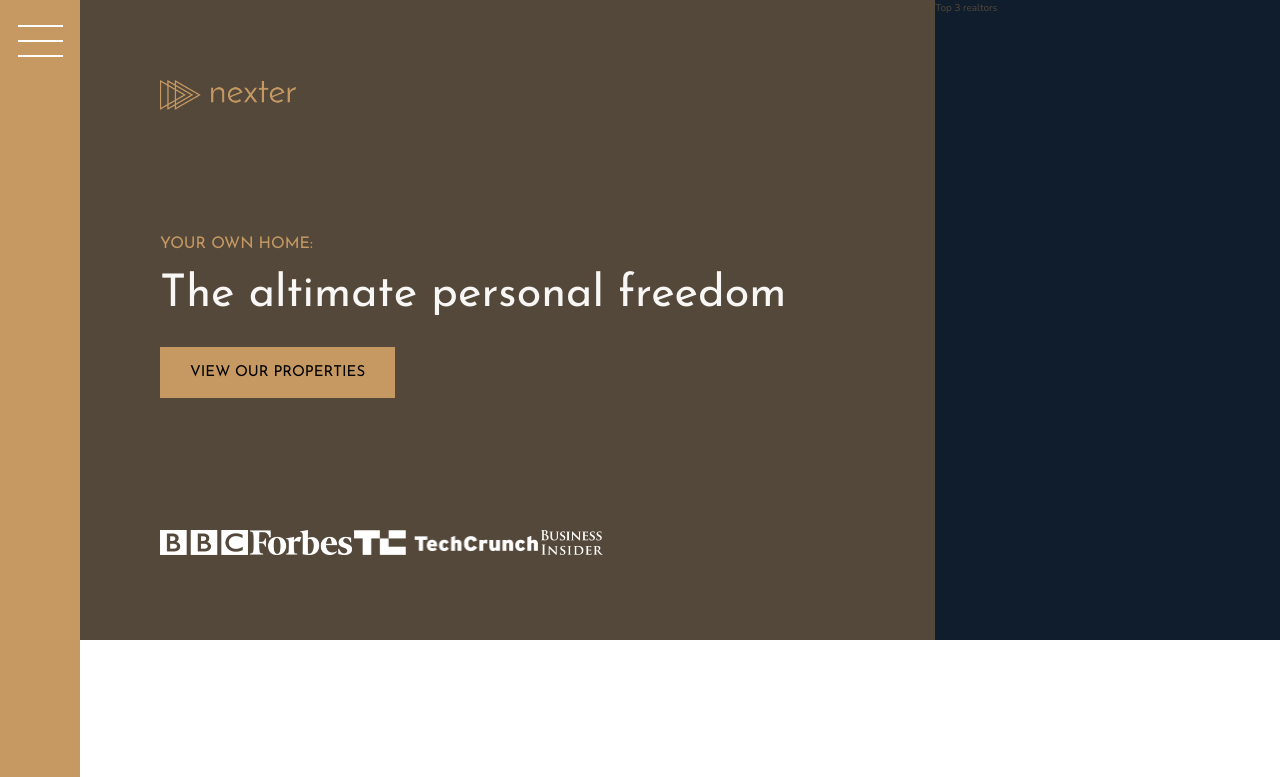
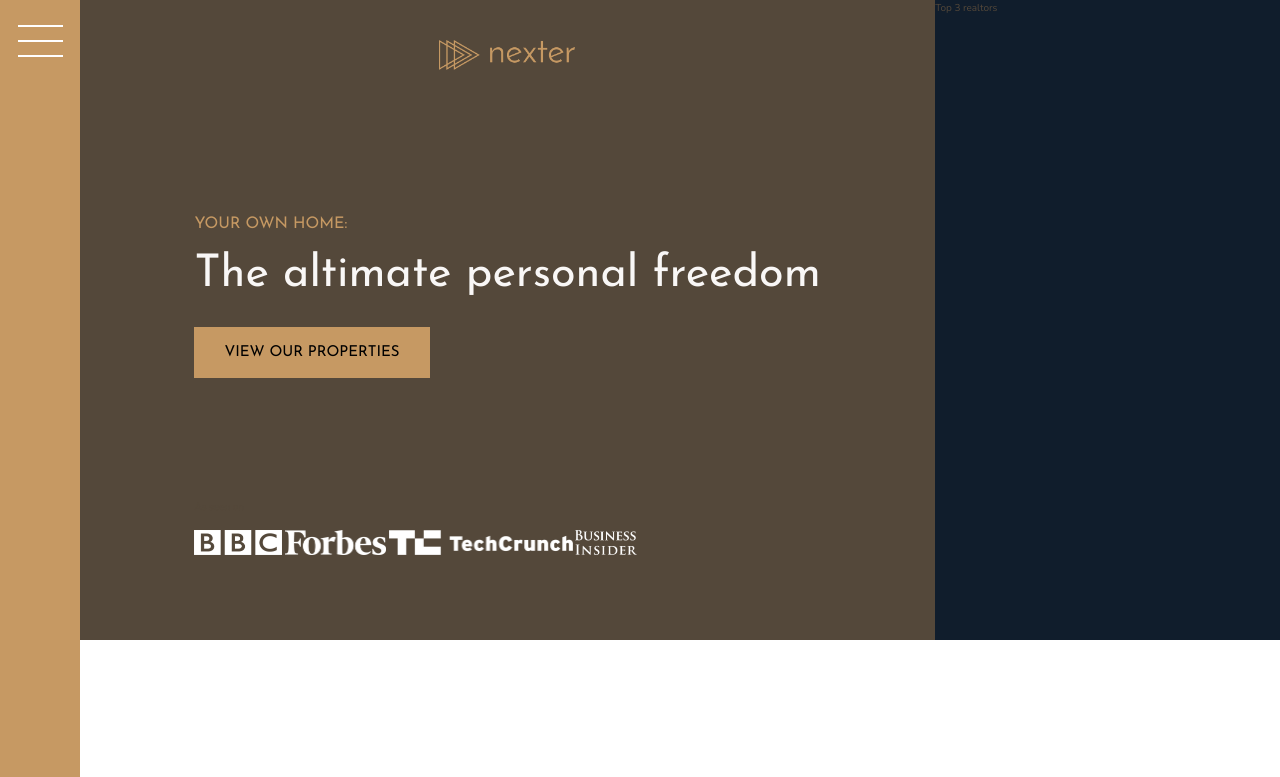
Before and after one commit to ItsThankK/nexter-project, a website: page index.html in a window 1280 px wide. Shown: the top 777 px of the page. Drawn offline with nearby package versions, Linux system fonts and the light colour scheme.

Commit message:
styling header: style contents & center

```diff
--- a/sass/_header.scss
+++ b/sass/_header.scss
@@ -6,13 +6,17 @@
   background-size: cover;
   background-position: center;
   padding: 8rem;
+  padding-top: 4rem;
 
   display: grid;
   grid-template-rows: 1fr min-content 6rem 1fr;
+  grid-template-columns: max-content;
   row-gap: 1.5rem;
+  justify-content: center;
 
   &__logo {
     height: 3rem;
+    justify-self: center;
   }
 
   &__btn {
```
Also changed, not shown: css/style.css, 1 other file. Lines whose indentation alone changed are shown as unchanged.
